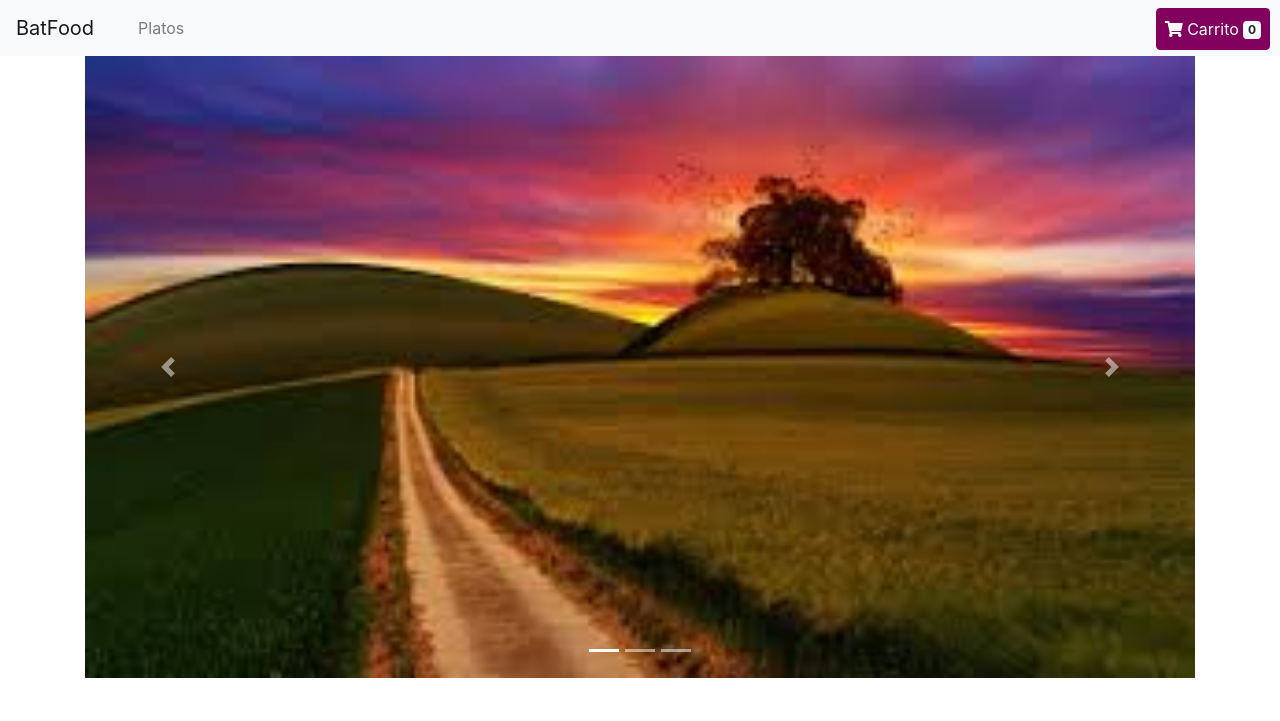
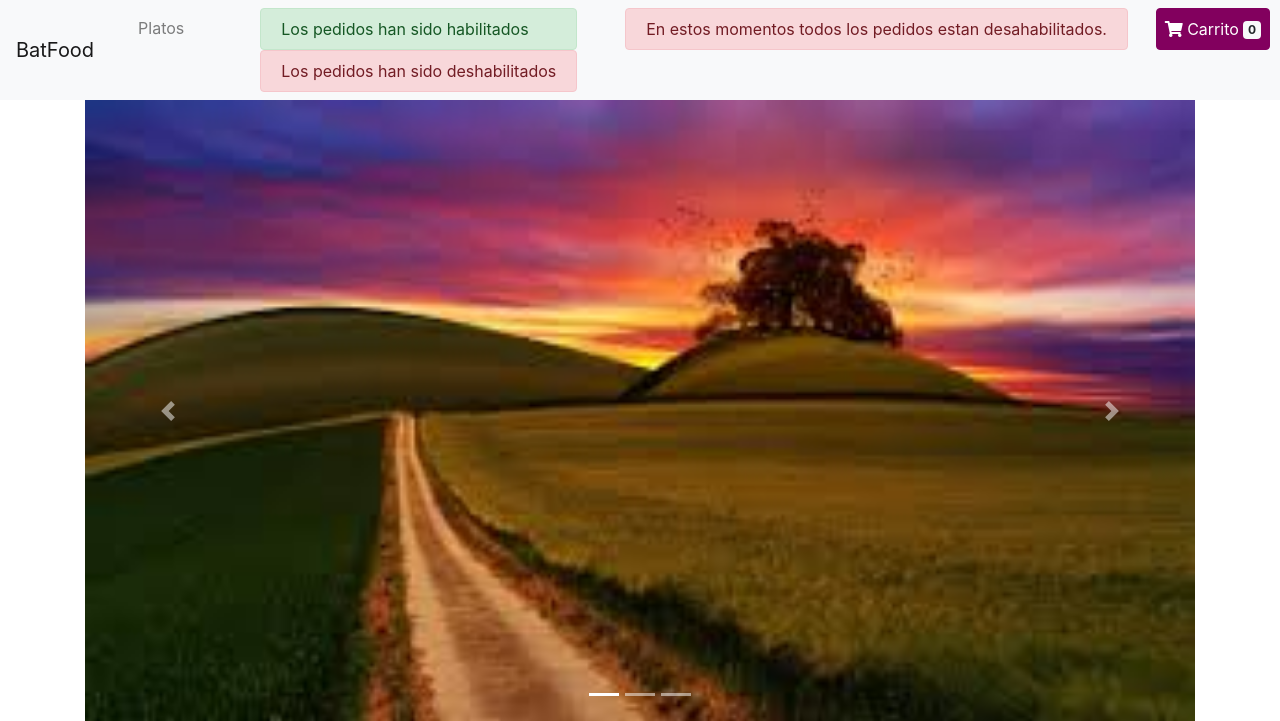
Before and after one commit to BatCodeDev/reto3, a PHP site: page / in a window 1280 px wide. Shown: the top 721 px of the page. Run offline with PHP 8.4, Linux system fonts and the light colour scheme; some libraries are stand-ins or nearby versions.

Commit message:
Add files via upload

```diff
--- a/view/addProductView.twig
+++ b/view/addProductView.twig
@@ -11,15 +11,13 @@
         </div>
         <div class="form-group">
             <label for="category">Categoria</label>
-            <select class="  show-menu-arrow form-control   selectpicker" name="categoryPicker" id="categoryPicker">
+            <select class="selectpicker  show-menu-arrow form-control" name="categoryPicker" id="categoryPicker">
                 <option value="0">Todas las categorias</option>
                 {% for element in categories %}
                     <option value="{{ element.id }}">{{ element.name }}</option>
                 {% endfor %}
             </select>
             <input id="category" name="category" class="form-control" type="text">
-            <button type="button" class="btn btn-outline-success" id="addCategory"><i class="fas fa-plus"></i> Añadir categoria</button>
-
         </div>
         <div class="form-group">
             <label for="prize">Precio</label>
--- a/view/genericLayout.twig
+++ b/view/genericLayout.twig
@@ -8,13 +8,14 @@
     <script src="js/grafico.js"></script>
     <link rel="stylesheet" href="mdb/css/addons/datatables.css">
     <link rel="stylesheet" href="scss/main.css">
+    <link rel="stylesheet" href="scss/switch.css">
     <link rel="stylesheet" href="https://use.fontawesome.com/releases/v5.6.3/css/all.css"
           integrity="sha384-UHRtZLI+pbxtHCWp1t77Bi1L4ZtiqrqD80Kn4Z8NTSRyMA2Fd33n5dQ8lWUE00s/" crossorigin="anonymous">
     <title>{{ title }}</title>
     <style>
 
     </style>
-    <nav class="navbar navbar-expand-lg navbar-light bg-light">
+    <nav id="navigation" class="navbar navbar-expand-lg navbar-light bg-light">
         <a class="navbar-brand" href="index.php">BatFood</a>
         <ul id="customNavBar" class="navbar-nav mr-auto">
             {% if user != null %}
@@ -23,18 +24,35 @@
                     {{ user }}
                 </a>
                 <div id="customDropDown" class="dropdown-menu" aria-labelledby="navbarDropdown">
-                    <a class="dropdown-item" href="index.php?controller=Product&action=addProduct">Añadir plato</a>
-                    <a class="dropdown-item" href="index.php?controller=Product&action=allProducts">Ver todos los platos</a>
-                    <a class="dropdown-item" href="index.php?controller=Order&action=allOrders">Ver todos pedidos</a>
-                    <a class="dropdown-item" href="index.php?controller=Order&action=allStatistics">Ver estadisticas</a>
+                    <a class="dropdown-item" href="index.php?controller=Product&action=addProduct"><i class="fas fa-plus-circle"></i> Añadir plato</a>
+                    <a class="dropdown-item" href="index.php?controller=Product&action=allProducts"><i class="fas fa-utensils"></i> Ver todos los platos</a>
+                    <a class="dropdown-item" href="index.php?controller=Order&action=allOrders"><i class="fas fa-shipping-fast"></i> Ver todos pedidos</a>
+                    <a class="dropdown-item" href="index.php?controller=Order&action=allStatistics"><i class="fas fa-chart-pie"></i> Ver estadisticas</a>
                     <div class="dropdown-divider"></div>
-                    <a class="dropdown-item" href="index.php?controller=User&action=toManageAdmins">Gestionar administradores</a>
-                    <a class="dropdown-item" href="index.php?controller=User&action=logOut">Cerrar session</a>
+                    <a class="dropdown-item" href="index.php?controller=User&action=toManageAdmins"><i class="fas fa-users"></i> Gestionar administradores</a>
+                    <a class="dropdown-item" href="index.php?controller=User&action=logOut"><i class="fas fa-sign-out-alt"></i> Cerrar session</a>
                 </div>
             </li>
             {% endif %}
-            <li class="nav-item {{ activate }}">
+            <li class="nav-item">
                 <a class="nav-link" href="index.php?controller=Product&action=toProducts">Platos <span class="sr-only">(current)</span></a>
+            </li>
+            {% if user != null %}
+            <li class="nav-item ml-5 d-flex align-items-center">
+                <div class="dropdown-item-text switch">
+                    <label>
+                        <input type="checkbox" onclick="switchOrders(this);">
+                        <span class="slider round"></span>
+                    </label>
+                </div>
+            </li>
+            {% endif %}
+            <li class="nav-item">
+                <div id="switchOn" class="alert alert-success mb-0 py-2 ml-5">Los pedidos han sido habilitados</div>
+                <div id="switchOff" class="alert alert-danger mb-0 py-2 ml-5">Los pedidos han sido deshabilitados</div>
+            </li>
+            <li class="nav-item">
+                <div id="switchInfo" class="alert alert-danger mb-0 mb-left py-2 ml-5">En estos momentos todos los pedidos estan desahabilitados.</div>
             </li>
             <a id="cart" href="index.php?controller=Order&action=cart" class="btn btn-primary ml-auto p-2">
                 <i class="fas fa-shopping-cart"></i> Carrito <span id="cartButtonQty" class="badge badge-light">{{ listProduct }}</span>
```
